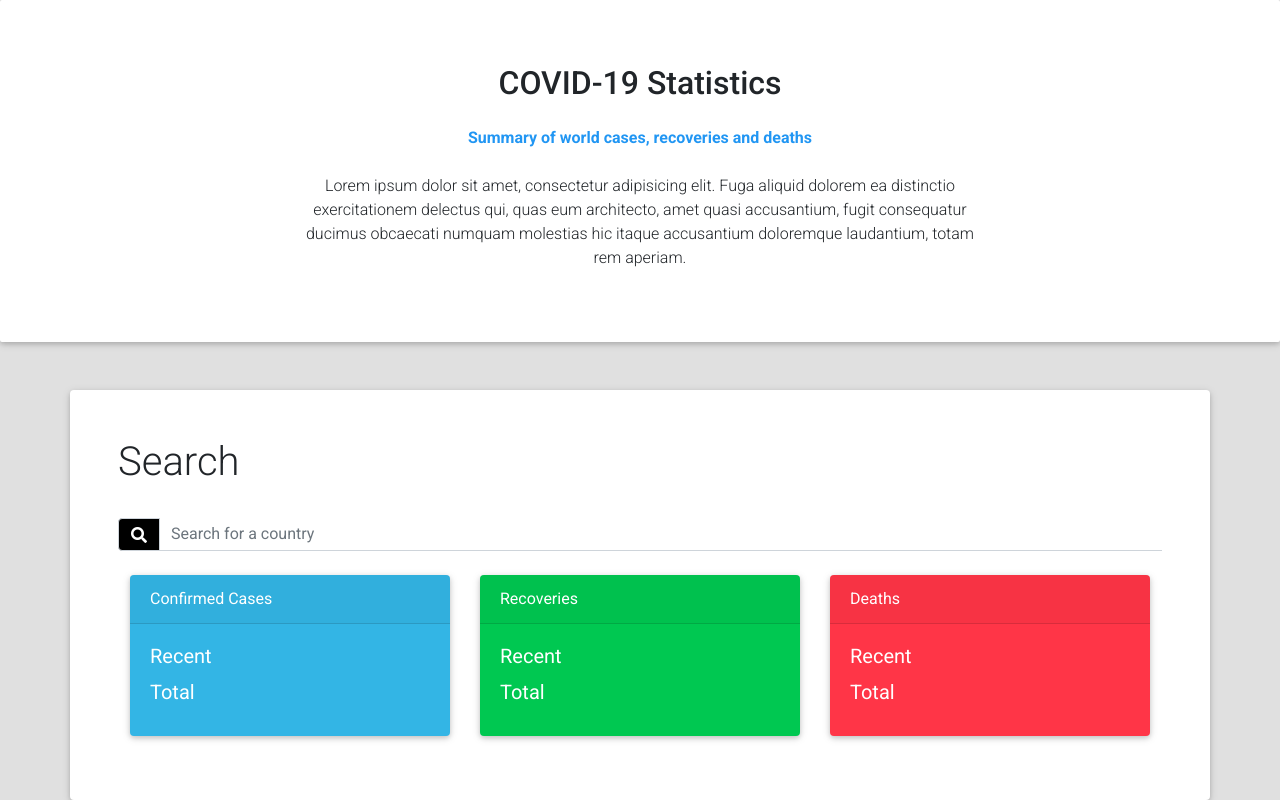
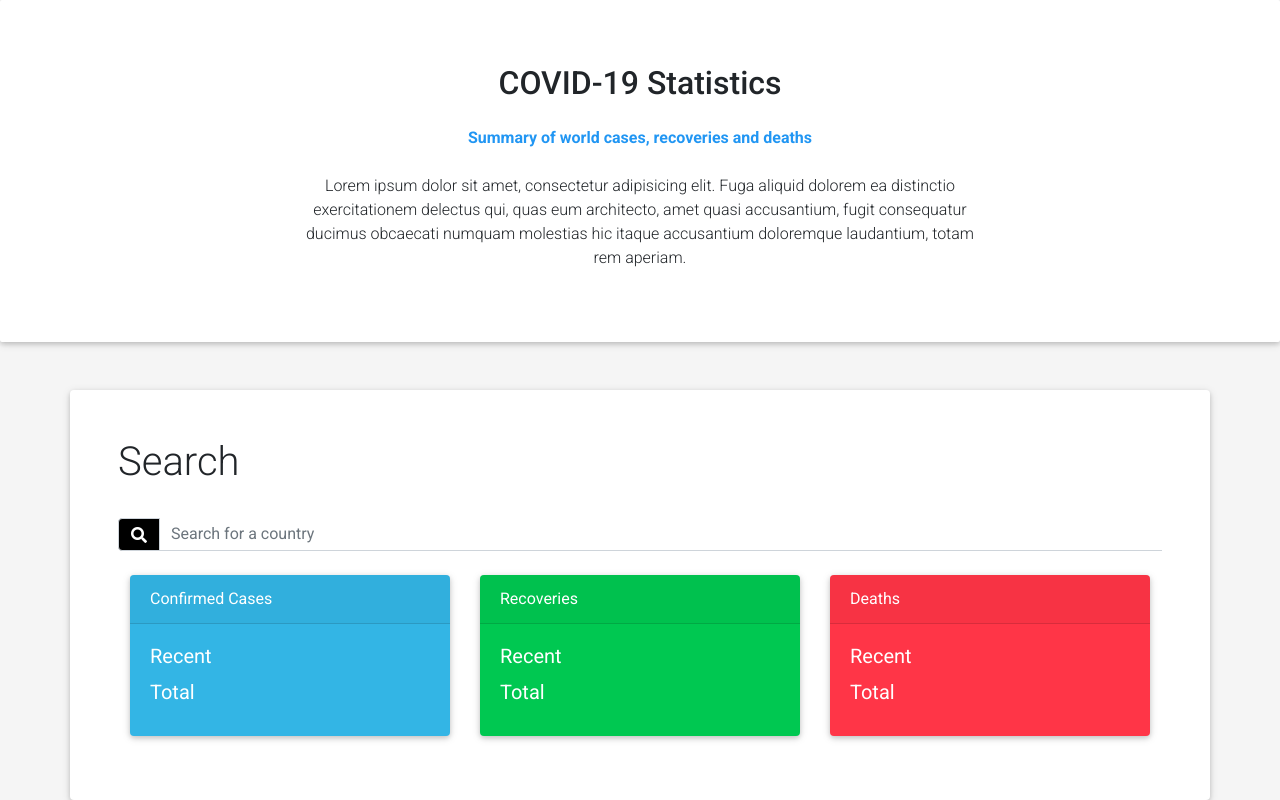
Before and after one commit to mike-menendez/205-group-project, a FastAPI app: template templates/index.html in a window 1280 px wide. Run offline with FastAPI, Linux system fonts and the light colour scheme; the template is opened without the code that fills it, so the values that code supplies are empty; parts of the project's set-up code (start-up, migrations or seed data) failed here and were passed over; some libraries are stand-ins or nearby versions.

Commit message:
Adjust background color to fit white cards more

```diff
--- a/templates/index.html
+++ b/templates/index.html
@@ -1,6 +1,6 @@
 {% extends "base.html" %}
 {% block content %}
-<body style="background-color: #e0e0e0;" class="animated slideInUp">
+<body style="background-color: #f5f5f5;" class="animated slideInUp">
 
     <div class="jumbotron text-center">
       <h2 class="card-title h2">COVID-19 Statistics</h2>
```
